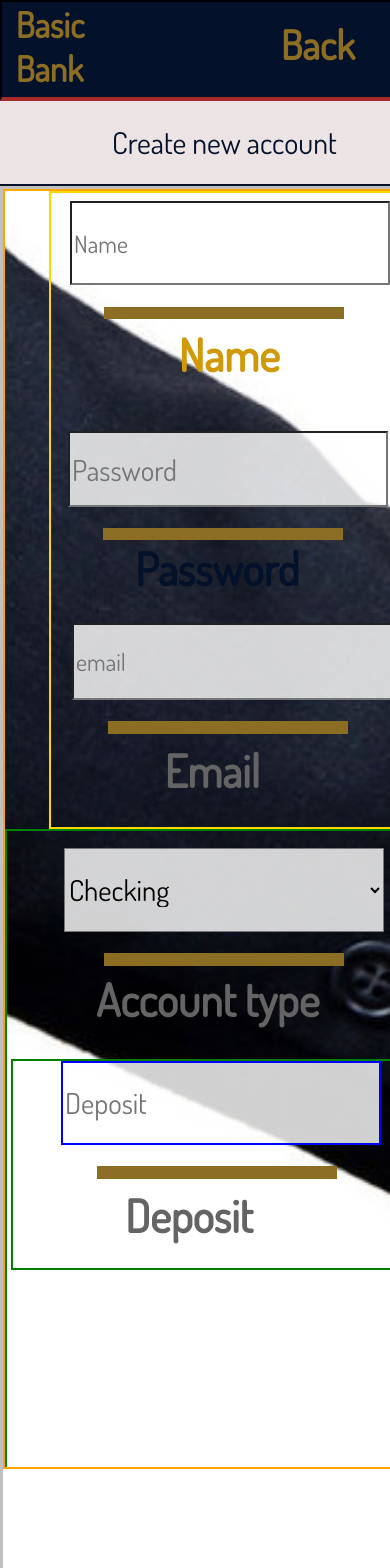
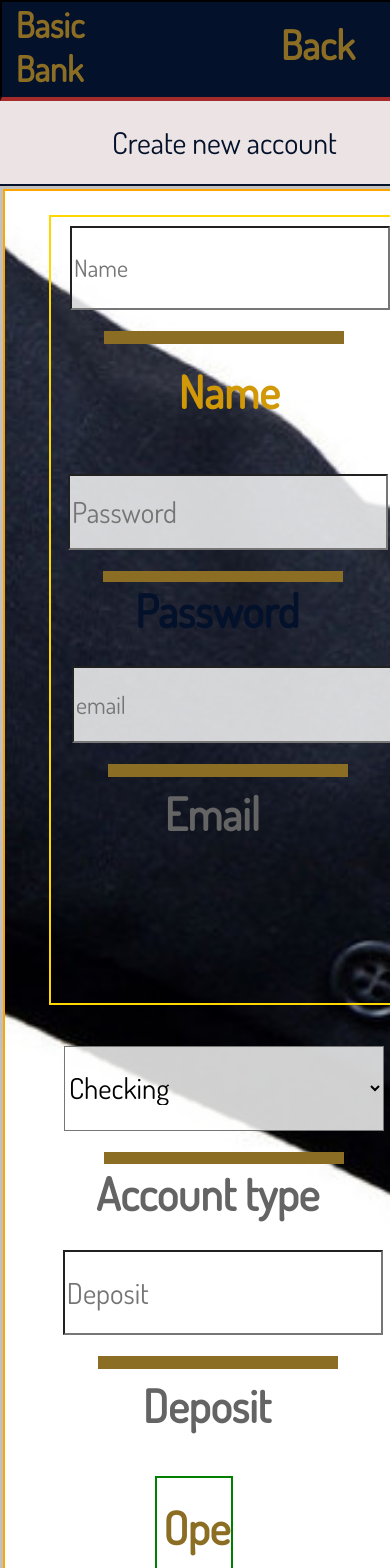
Before and after one commit to cyberstizz/basicbank, a React (Create React App) app: page /create in a window 390 px wide. Shown: the top 1568 px of the page. Built offline with nearby package versions, Linux system fonts and the light colour scheme; a web font is replaced by a local one.

Commit message:
finally got button to appear by shringking the width on the create account section

```diff
--- a/src/components/Create.css
+++ b/src/components/Create.css
@@ -34,7 +34,7 @@
     display: flex;
     flex-flow: row wrap;
     overflow: auto;
-    height: 80rem;
+    height: 90rem;
     width: 100%;
     overflow: hidden;
     border: solid 2px orange;
@@ -43,7 +43,7 @@
 .createUserSection{
     display: flex;
     flex-direction: column;
-    height: 50%;
+    height: 55%;
     margin: 0 auto;
     border: solid 2px gold;
 
@@ -118,12 +118,11 @@ width: 100%;
 
 
 .createAccountSection{
-    border: solid 2px green;
     margin: 0 auto;
     display: flex;
     flex-direction: column;
-    width: 100%;
-    height: 100%;
+    width: 90%;
+    height: 27rem;
 }
 
 .accountTypeBlock{
@@ -142,22 +141,27 @@ width: 100%;
 }
 
 .depositBlock{
-    border: solid 2px green;
     width: 95%;
     margin-left: 1vw;
 
 }
 
 .deposit{
-    border: solid 2px blue;
     width: 20rem;
     margin: 0 auto;
-    margin-left: 3rem;
+    margin-left: 2rem;
 
 }
 
 .emailText{
+    width: 12rem;
+    margin-left: 7rem;
 
+}
+
+
+.openAccountButton{
+    border: solid 2px green;
 }
 
 
```
